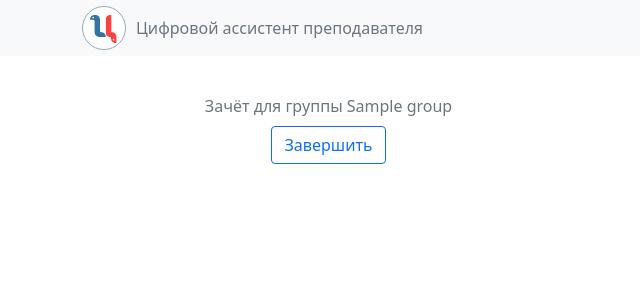
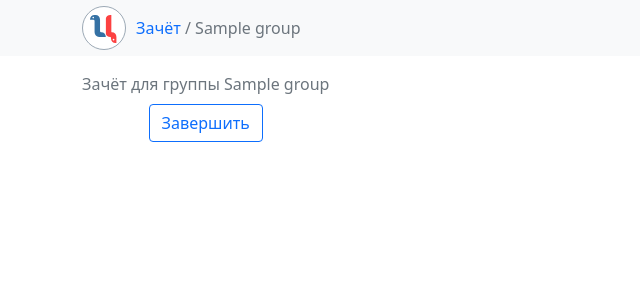
Before and after one commit to kispython-ru/dta, a Python web app: template webapp/templates/exam.jinja in a window 1280 px wide. Shown: the top 300 px of the page, without its empty margins (0-640 px from the left). Run offline with Jinja, Linux system fonts and the light colour scheme; the template is opened without the code that fills it: most values are stand-ins (such as "Sample title", 1, 10 or a date in 2020).

Commit message:
changed forms, now they with container class, added breadcrumb

```diff
--- a/webapp/repositories.py
+++ b/webapp/repositories.py
@@ -78,8 +78,8 @@ class GroupRepository:
     def get_group_id_by_name(self, group_name: str) -> int:
         groups = self.get_all()
         for group in groups:
-            if group_name == group.__getattribute__("title"):
-                return group.__getattribute__("id")
+            if group_name == group.title:
+                return group.id
 
 
     def create_by_names(self, names: List[str]):
--- a/webapp/templates/exam.jinja
+++ b/webapp/templates/exam.jinja
@@ -11,27 +11,32 @@
         </div>
       </li>
       <li class="breadcrumb-item active" aria-current="page">
-        Цифровой ассистент преподавателя
+        <a class="text-decoration-none" href="/exams/">
+          Зачёт&nbsp;
+        <a>
+      </li>
+      <li class="breadcrumb-item active" aria-current="page">
+        / {{ group.title }}
       </li>
     </ol>
   </div>
 </nav>
-<div style="margin-left:16%; margin-top:3%;" class="d-flex flex-row">
+<div class="d-flex flex-row container mt-3">
   <div>
         {% if seed == None %}
             <form action="/exams/{{  group.id  }}" method="post" >
-                <label style="display:block;" class="mx-auto mb-2 breadcrumb-item active">Зачёт для группы {{  group.title  }}</label>
-                <button class="btn btn-outline-primary mx-auto mb-2" style="display:block;" type="submit" href="/exam/{{  group.id  }}/start">Начать</button>
+                <label class="mx-auto mb-2 breadcrumb-item active d-block">Зачёт для группы {{  group.title  }}</label>
+                <button class="btn btn-outline-primary mx-auto mb-2 d-block" type="submit" href="/exam/{{  group.id  }}/start">Начать</button>
             </form>
         {% elif seed.active == false %}
                 <form action="#" method="post" >
-                    <label style="display:block;" class="mx-auto mb-2 breadcrumb-item active">Зачёт для группы {{  group.title  }}</label>
-                    <button class="btn btn-outline-primary mx-auto mb-2" style="display:block;" type="submit" href="#">Получить результаты</button>
+                    <label class="mx-auto mb-2 breadcrumb-item active d-block">Зачёт для группы {{  group.title  }}</label>
+                    <button class="btn btn-outline-primary mx-auto mb-2 d-block" type="submit" href="#">Получить результаты</button>
                 </form>
         {% else %}
                 <form action="/exams/{{ group.id }}" method="post" >
-                    <label style="display:block;" class="mx-auto mb-2 breadcrumb-item active">Зачёт для группы {{  group.title  }}</label>
-                    <button class="btn btn-outline-primary mx-auto mb-2" style="display:block;" type="submit" href="/exam/{{  group.id  }}/end">Завершить</button>
+                    <label class="mx-auto mb-2 breadcrumb-item active d-block">Зачёт для группы {{  group.title  }}</label>
+                    <button class="btn btn-outline-primary mx-auto mb-2 d-block" type="submit" href="/exam/{{  group.id  }}/end">Завершить</button>
                 </form>
         {% endif %}
     </form>
--- a/webapp/views.py
+++ b/webapp/views.py
@@ -44,7 +44,7 @@ def enter_exam_group():
     group = request.form['group'].upper()
     print(group)
     pattern = r"[\u0401\u0451\u0410-\u044f]{4}-[0-9]{2}-[0-9]{2}"
-    if re.match(pattern, group) != None:
+    if re.match(pattern, group):
         group_id = db.groups.get_group_id_by_name(group)
         if group_id != None:
             return redirect(url_for("views.pre_exam", group_id=group_id))
```
Also changed, not shown: webapp/templates/exams.jinja (+7 -5 lines).
